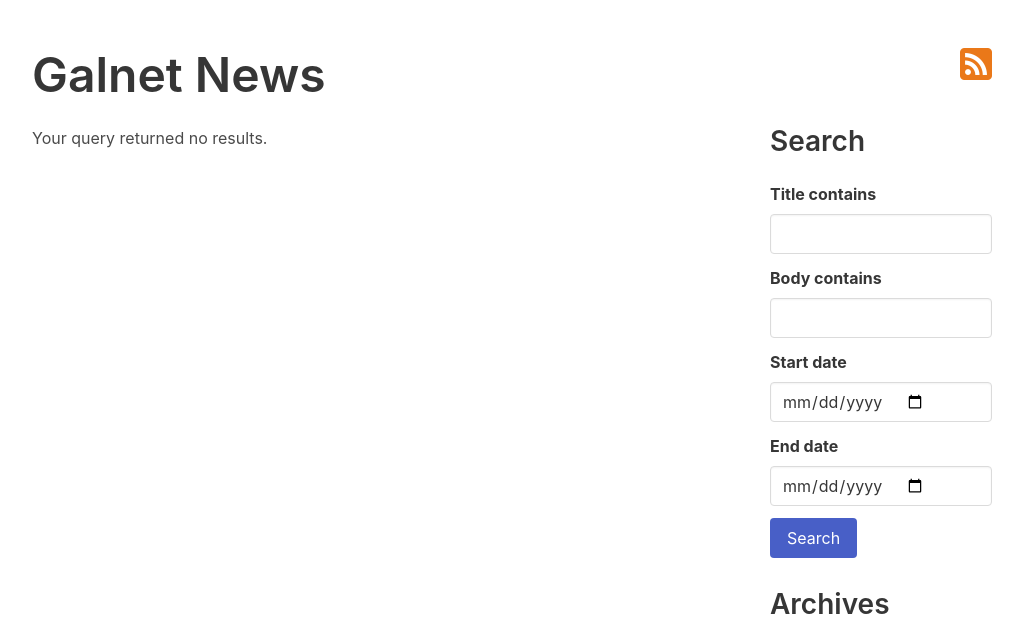
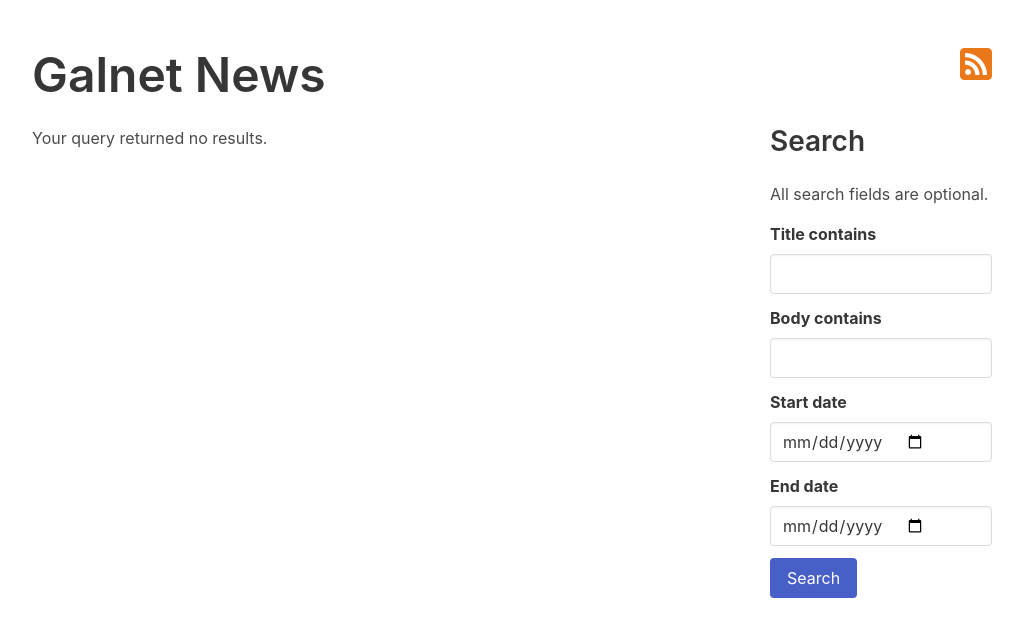
Before and after one commit to DrinkyBird/birdnet, a PHP site: page / in a window 1280 px wide. Shown: the part 52-672 px from the top of the page, without its empty margins (128-1151 px from the left). Run offline with PHP 8.4, Linux system fonts and the light colour scheme; data that the repository does not hold is empty; a stand-in replaces the project's code that opens the database connection; some libraries are stand-ins or nearby versions.

Commit message:
Add notice that search fields are optional

```diff
--- a/templates/news.tpl
+++ b/templates/news.tpl
@@ -66,6 +66,7 @@
         </div>
         <div class="column is-one-quarter">
             <h2 class="subtitle">Search</h2>
+            <p>All search fields are optional.</p>
             <form action="" method="GET">
                 <div class="field">
                     <label class="label">Title contains</label>
```
